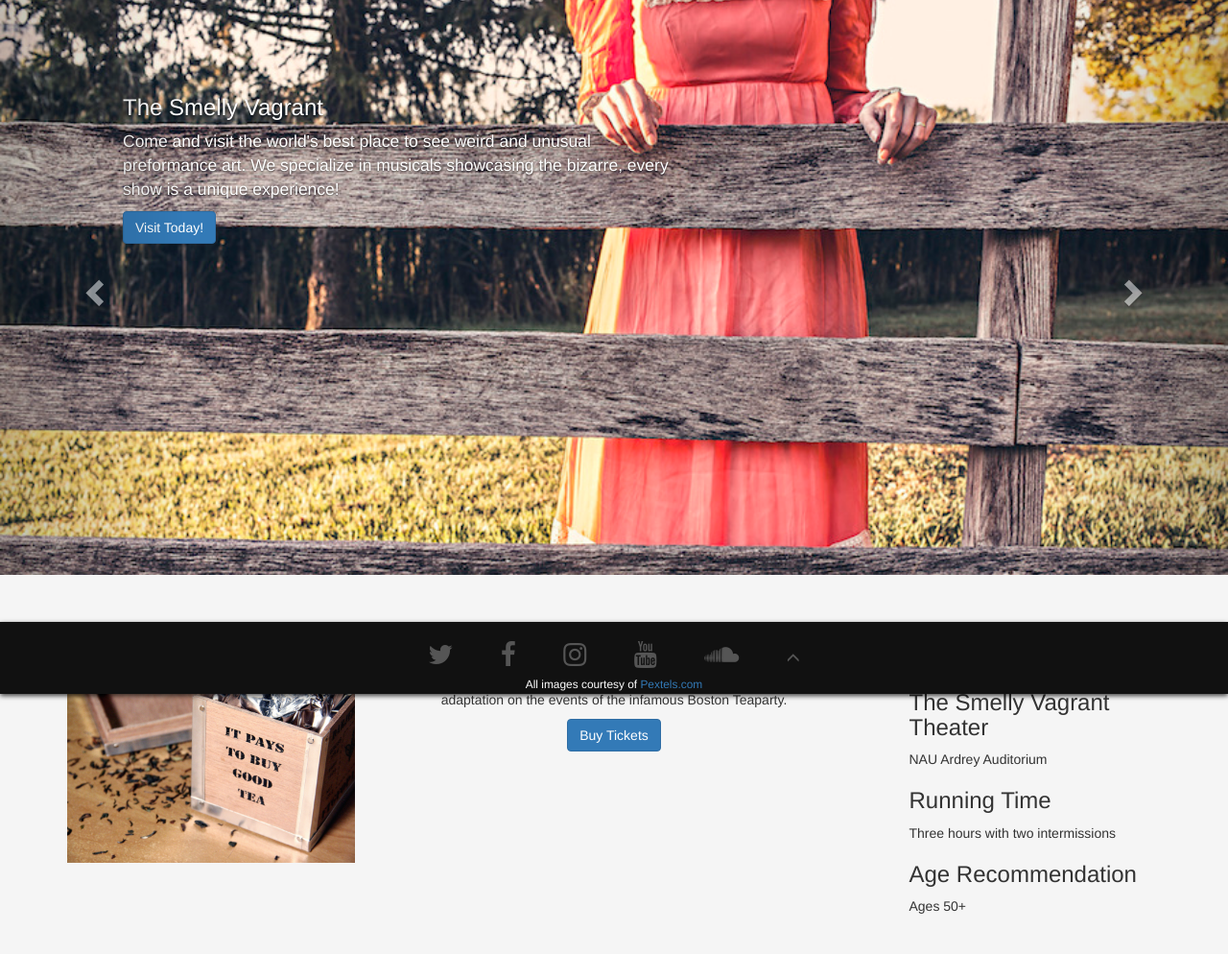
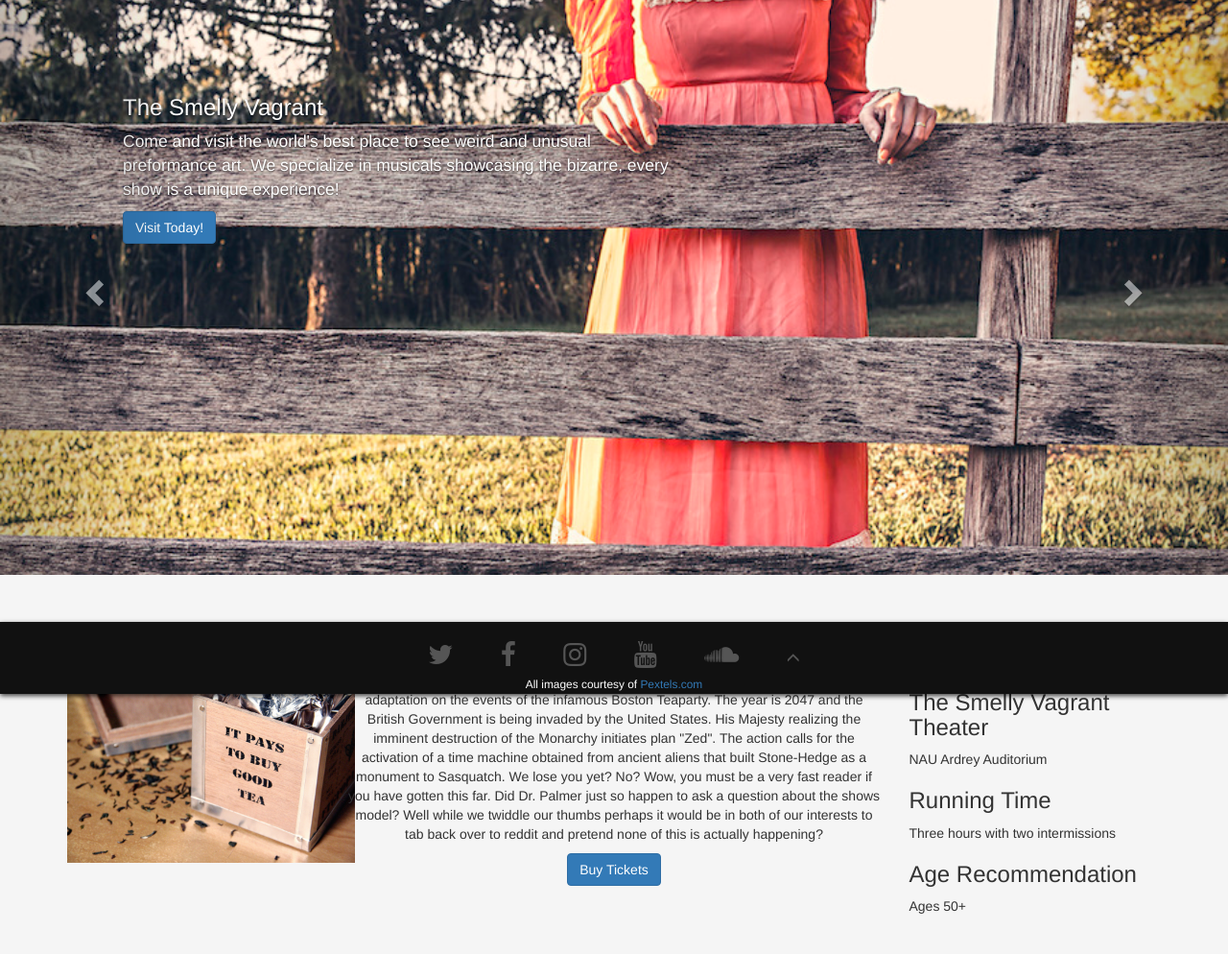
Before and after one commit to yourbuddyconner/cs399-theatre, a Django app: template app/templates/show3.html in a window 1280 px wide. Shown: the part 77-1071 px from the top of the page at 96% size. Run offline with Django 3.2, Linux system fonts and the light colour scheme; the template is opened without the code that fills it, so the values that code supplies are empty; parts of the project's set-up code (start-up, migrations or seed data) failed here and were passed over; some libraries are stand-ins or nearby versions.

Commit message:
Fluff description for show 3

```diff
--- a/app/templates/show3.html
+++ b/app/templates/show3.html
@@ -20,6 +20,11 @@
 
 				<p>
 					From world-renownd British playwright, Gerrard Tea'n'Crumpets comes another amazing adaptation on the events of the infamous Boston Teaparty.
+                    The year is 2047 and the British Government is being invaded by the United States. His Majesty realizing the imminent destruction of the Monarchy
+                    initiates plan "Zed". The action calls for the activation of a time machine obtained from ancient aliens that built Stone-Hedge as a monument to
+                    Sasquatch. We lose you yet? No? Wow, you must be a very fast reader if you have gotten this far. Did Dr. Palmer just so happen to ask a question
+                    about the shows model? Well while we twiddle our thumbs perhaps it would be in both of our interests to tab back over to reddit and pretend none
+                    of this is actually happening?
 				</p>
 
 				<button class="btn btn-primary">Buy Tickets</button>
```
